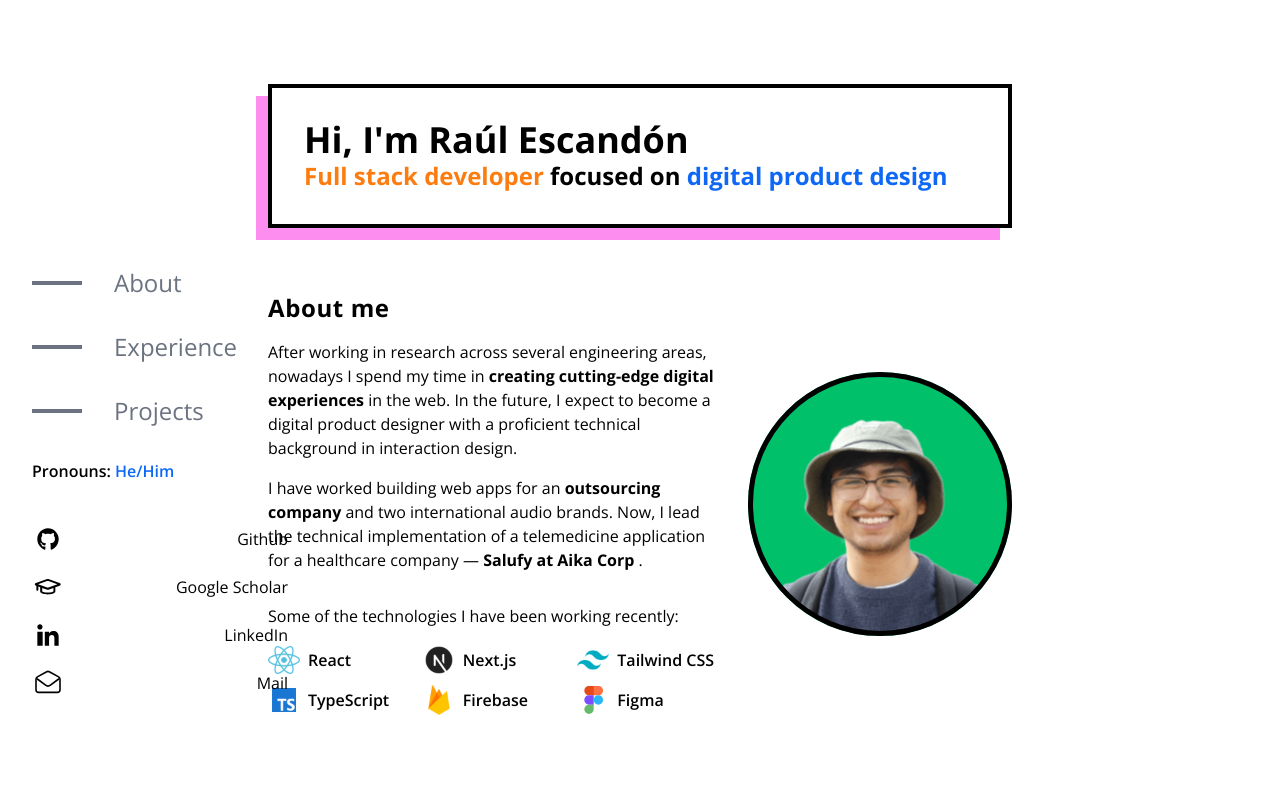
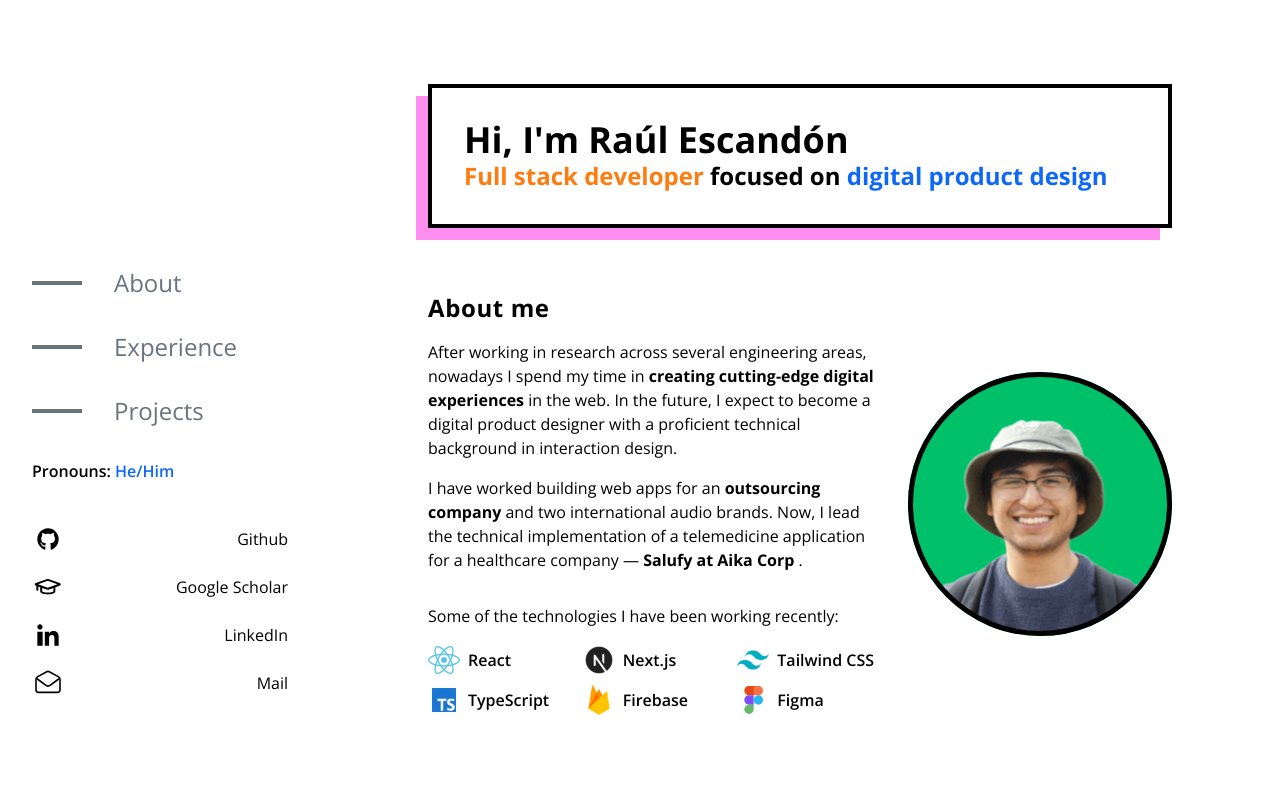
Before and after one commit to elmerescandon/eret_portfolio, a Next.js app: page / in a window 1280 px wide. Shown: the top 800 px of the page. Built offline with nearby package versions, Linux system fonts and the light colour scheme.

Commit message:
:lipstick: Correct padding size

```diff
--- a/src/atomic-design/Templates/PortfolioDesktop.tsx
+++ b/src/atomic-design/Templates/PortfolioDesktop.tsx
@@ -14,7 +14,11 @@ const PortfolioDesktop = () => {
       <NavigationBarDesktop
         sectionReferences={[viewAbout, viewExperience, viewProjects]}
       />
-      <div className="w-screen flex flex-col items-center">
+      <div
+        className="w-screen flex flex-col items-center
+        max-2xl:pl-80
+        max-xl:pl-0"
+      >
         <div ref={viewAbout}>
           <BioGeneral />
         </div>
```
